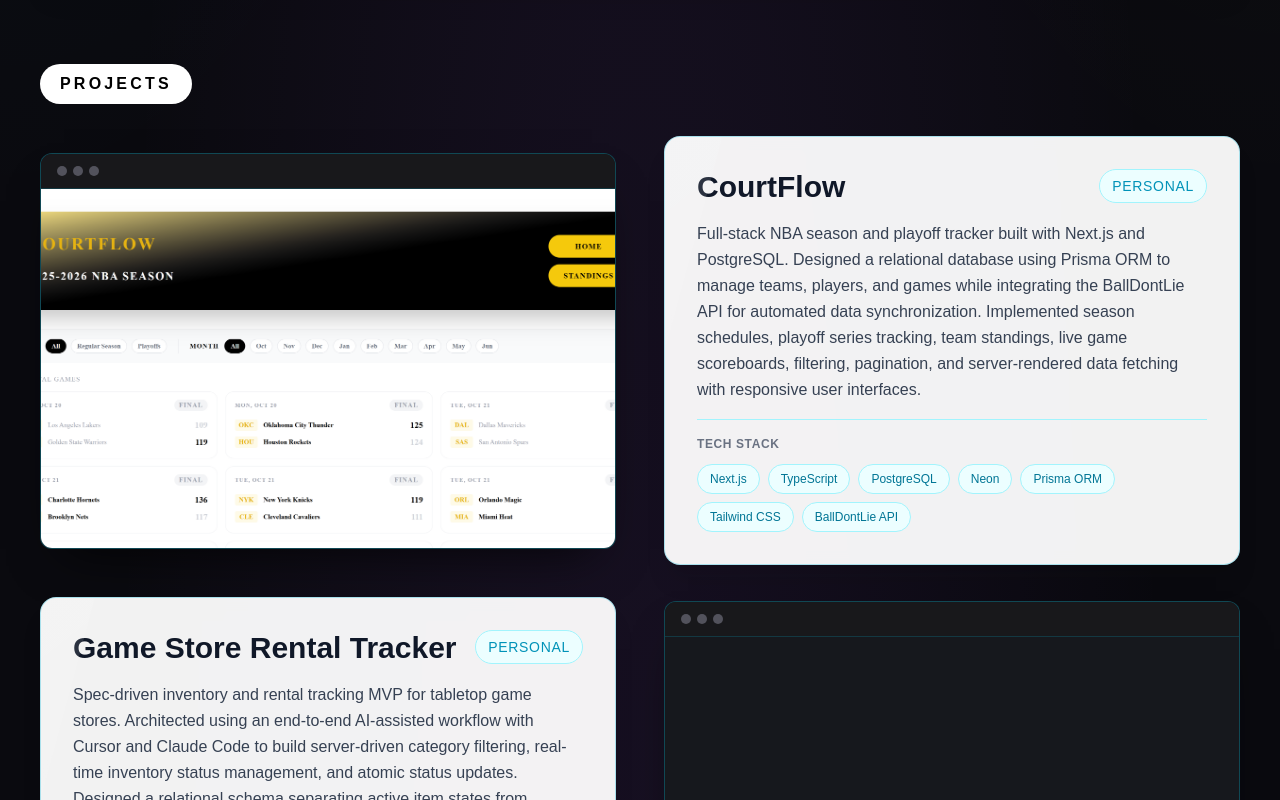
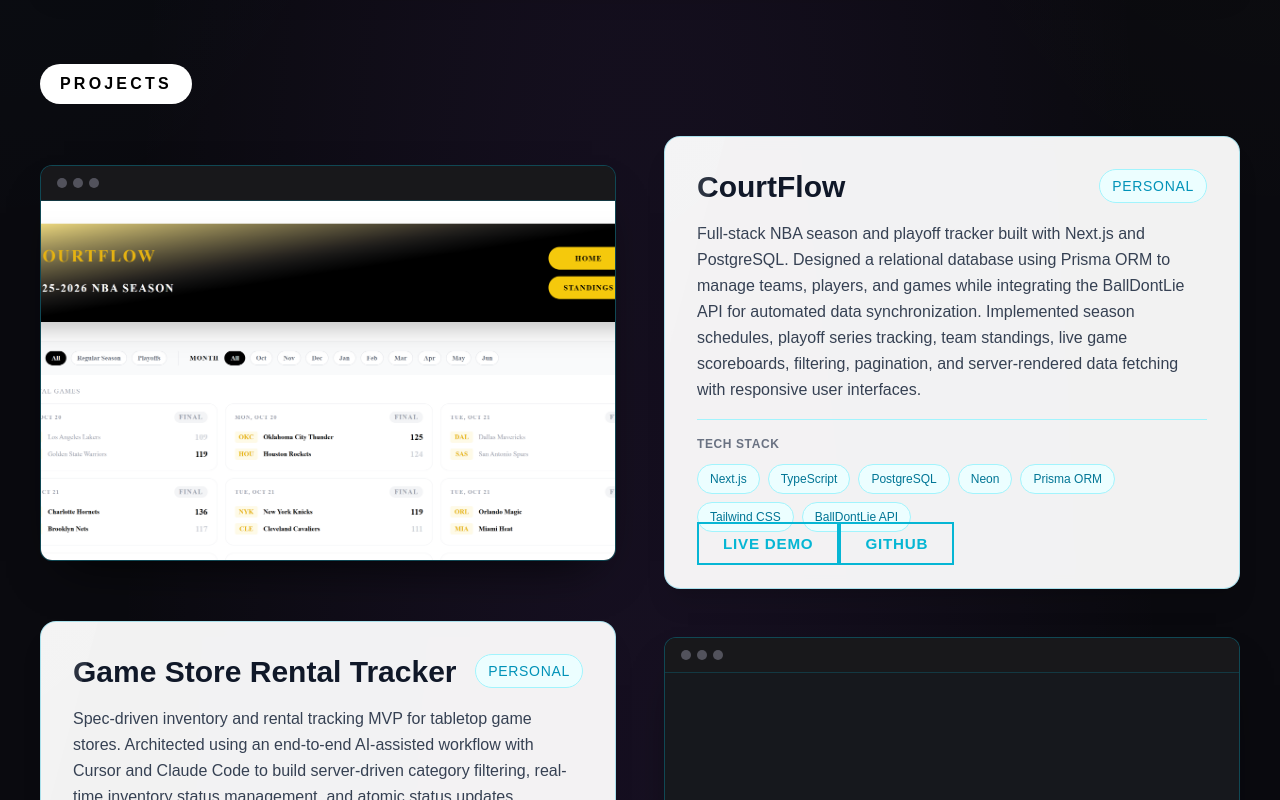
Before and after one commit to zandersantos/zander-santos-portfolio, a Next.js app in the folder zander-santos-portfolio/: page / in a window 1280 px wide. Shown: the part 3640-4440 px from the top of the page. Built offline with nearby package versions, Linux system fonts and the light colour scheme.

Commit message:
Added live demo and GitHub links to project cards

```diff
--- a/zander-santos-portfolio/components/Projects.tsx
+++ b/zander-santos-portfolio/components/Projects.tsx
@@ -131,6 +131,28 @@ const Projects = () => {
                       ))}
                     </div>
                   </div>
+
+                  {(p.live || p.repo) && (
+                    <a
+                      href={p.live}
+                      target="_blank"
+                      rel="noopener noreferrer"
+                      className="btn-primary isolate"
+                    >
+                      Live Demo
+                    </a>
+                  )}
+
+                  {p.repo && (
+                    <a
+                      href={p.repo}
+                      target="_blank"
+                      rel="noopener noreferrer"
+                      className="btn-primary isolate"
+                    >
+                      GitHub
+                    </a>
+                  )}
                 </div>
                </article>
              ))}
```
